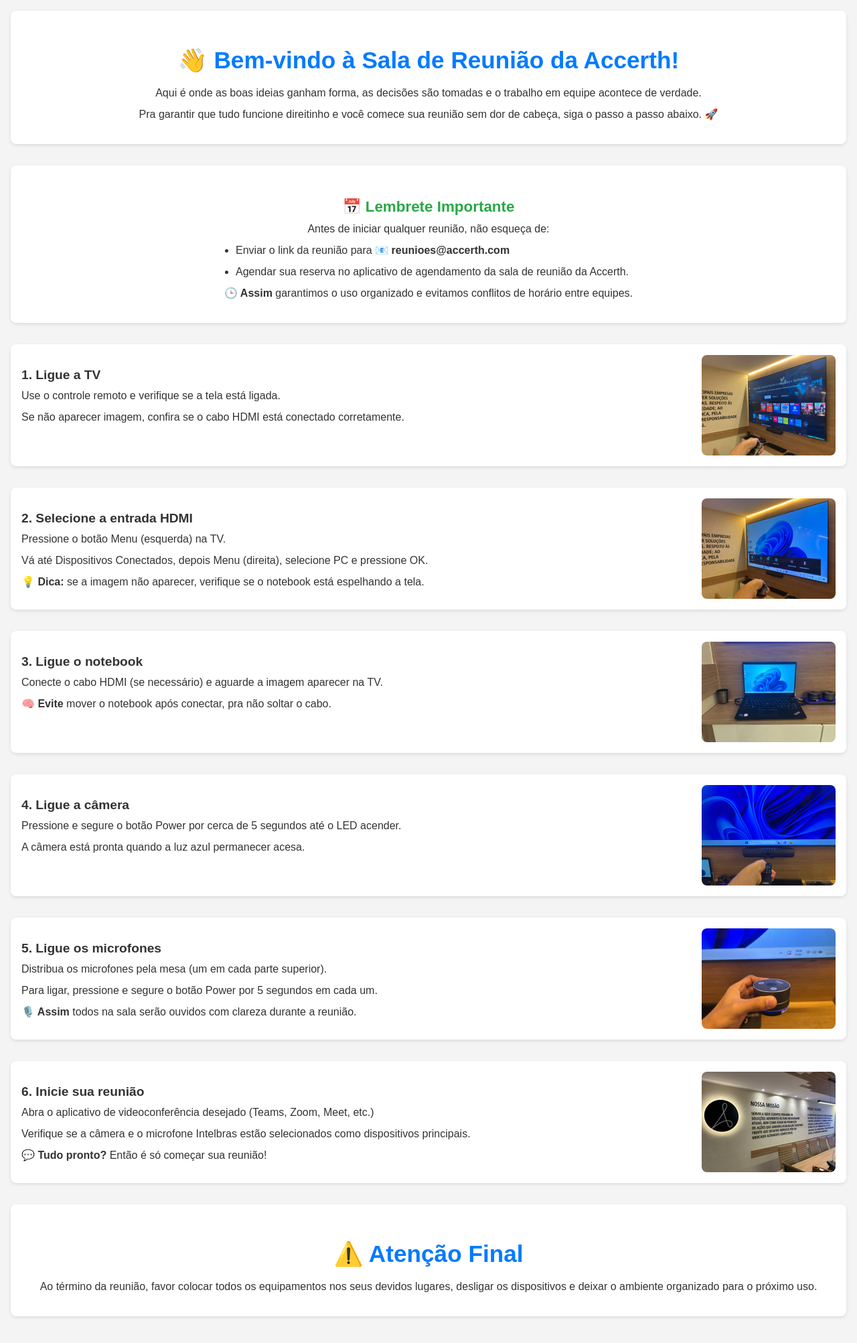
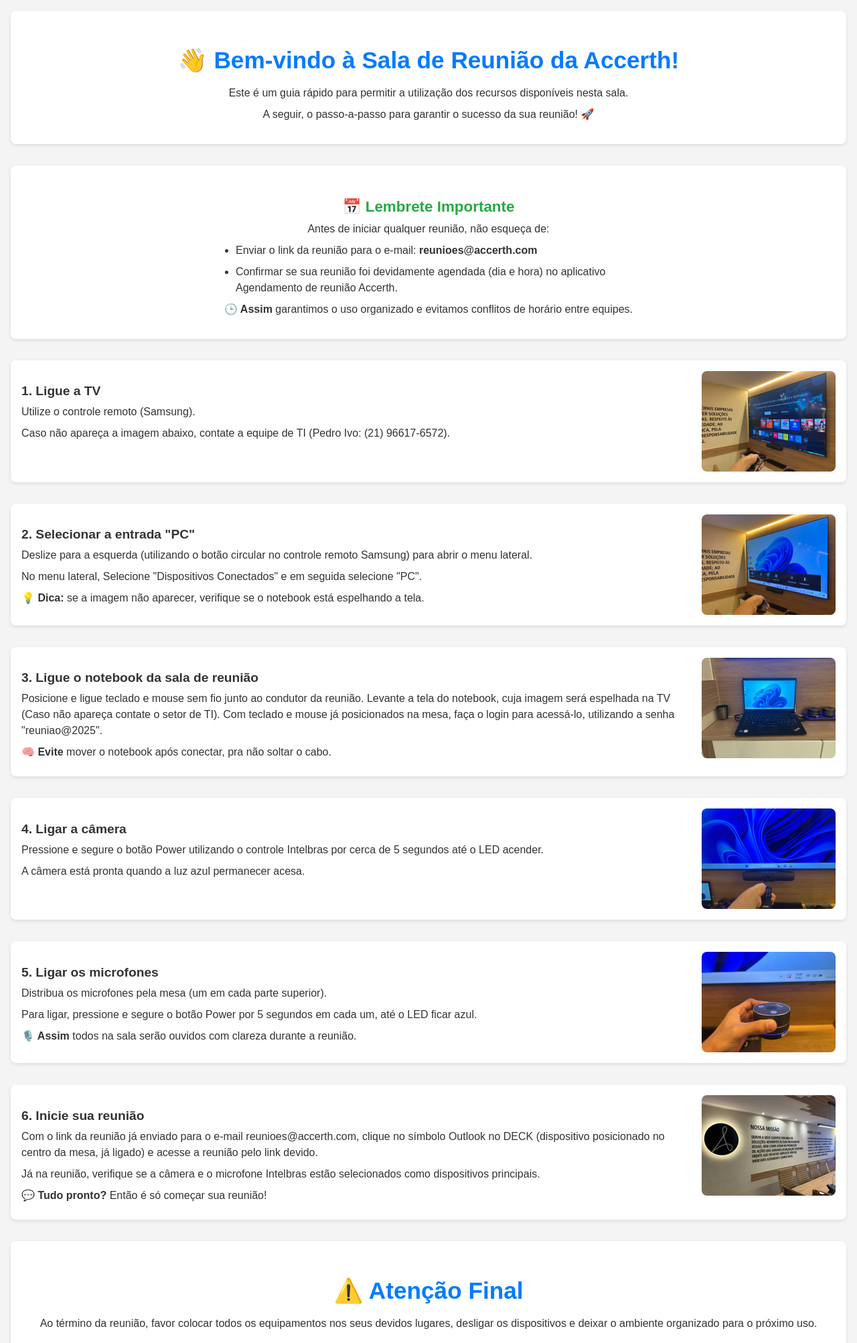
Before and after one commit to lealgoldenboy/manual_reuniao, a Flask app: page / in a window 1280 px wide. Shown: the part 76-2081 px from the top of the page at 67% size. Run offline with Flask 3, Linux system fonts and the light colour scheme.

```diff
--- a/templates/index.html
+++ b/templates/index.html
@@ -15,16 +15,16 @@
     <main>
         <section class="welcome">
             <h2>👋 Bem-vindo à Sala de Reunião da Accerth!</h2>
-            <p>Aqui é onde as boas ideias ganham forma, as decisões são tomadas e o trabalho em equipe acontece de verdade.</p>
-            <p>Pra garantir que tudo funcione direitinho e você comece sua reunião sem dor de cabeça, siga o passo a passo abaixo. 🚀</p>
+            <p>Este é um guia rápido para permitir a utilização dos recursos disponíveis nesta sala.</p>
+            <p>A seguir, o passo-a-passo para garantir o sucesso da sua reunião! 🚀</p>
         </section>
 
         <section class="reminder">
             <h3>📅 Lembrete Importante</h3>
             <p>Antes de iniciar qualquer reunião, não esqueça de:</p>
             <ul>
-                <li>Enviar o link da reunião para 📧 <strong>reunioes@accerth.com</strong></li>
-                <li>Agendar sua reserva no aplicativo de agendamento da sala de reunião da Accerth.</li>
+                <li>Enviar o link da reunião para o e-mail: <strong>reunioes@accerth.com</strong></li>
+                <li>Confirmar se sua reunião foi devidamente agendada (dia e hora) no aplicativo Agendamento de reunião Accerth. </li>
             </ul>
             <p><strong>🕒 Assim</strong> garantimos o uso organizado e evitamos conflitos de horário entre equipes.</p>
         </section>
@@ -32,17 +32,17 @@
         <section class="function">
             <div class="function-content">
                 <h3>1. Ligue a TV</h3>
-                <p>Use o controle remoto e verifique se a tela está ligada.</p>
-                <p>Se não aparecer imagem, confira se o cabo HDMI está conectado corretamente.</p>
+                <p>Utilize o controle remoto (Samsung).</p>
+                <p>Caso não apareça a imagem abaixo, contate a equipe de TI (Pedro Ivo: (21) 96617-6572).</p>
             </div>
             <img src="{{ url_for('static', filename='imagens/55.jpg') }}" alt="Ligar a TV">
         </section>
 
         <section class="function">
             <div class="function-content">
-                <h3>2. Selecione a entrada HDMI</h3>
-                <p>Pressione o botão Menu (esquerda) na TV.</p>
-                <p>Vá até Dispositivos Conectados, depois Menu (direita), selecione PC e pressione OK.</p>
+                <h3>2. Selecionar a entrada "PC"</h3>
+                <p>Deslize para a esquerda (utilizando o botão circular no controle remoto Samsung) para abrir o menu lateral.</p>
+                <p>No menu lateral, Selecione "Dispositivos Conectados" e em seguida selecione "PC".</p>
                 <p><strong>💡 Dica:</strong> se a imagem não aparecer, verifique se o notebook está espelhando a tela.</p>
             </div>
             <img src="{{ url_for('static', filename='imagens/33.jpg') }}" alt="Selecionar HDMI">
@@ -50,8 +50,8 @@
 
         <section class="function">
             <div class="function-content">
-                <h3>3. Ligue o notebook</h3>
-                <p>Conecte o cabo HDMI (se necessário) e aguarde a imagem aparecer na TV.</p>
+                <h3>3. Ligue o notebook da sala de reunião</h3>
+                <p>Posicione e ligue teclado e mouse sem fio junto ao condutor da reunião. Levante a tela do notebook, cuja imagem será espelhada na TV (Caso não apareça contate o setor de TI). Com teclado e mouse já posicionados na mesa, faça o login para acessá-lo, utilizando a senha "reuniao@2025". </p>
                 <p><strong>🧠 Evite</strong> mover o notebook após conectar, pra não soltar o cabo.</p>
             </div>
             <img src="{{ url_for('static', filename='imagens/22.jpg') }}" alt="Ligar Notebook">
@@ -59,8 +59,8 @@
 
         <section class="function">
             <div class="function-content">
-                <h3>4. Ligue a câmera</h3>
-                <p>Pressione e segure o botão Power por cerca de 5 segundos até o LED acender.</p>
+                <h3>4. Ligar a câmera</h3>
+                <p>Pressione e segure o botão Power utilizando o controle Intelbras por cerca de 5 segundos até o LED acender.</p>
                 <p>A câmera está pronta quando a luz azul permanecer acesa.</p>
             </div>
             <img src="{{ url_for('static', filename='imagens/11.jpg') }}" alt="Ligar Câmera">
@@ -68,9 +68,9 @@
 
         <section class="function">
             <div class="function-content">
-                <h3>5. Ligue os microfones</h3>
+                <h3>5. Ligar os microfones</h3>
                 <p>Distribua os microfones pela mesa (um em cada parte superior).</p>
-                <p>Para ligar, pressione e segure o botão Power por 5 segundos em cada um.</p>
+                <p>Para ligar, pressione e segure o botão Power por 5 segundos em cada um, até o LED ficar azul.</p>
                 <p><strong>🎙️ Assim</strong> todos na sala serão ouvidos com clareza durante a reunião.</p>
             </div>
             <img src="{{ url_for('static', filename='imagens/66.jpg') }}" alt="Ligar Microfones">
@@ -79,8 +79,8 @@
         <section class="function">
             <div class="function-content">
                 <h3>6. Inicie sua reunião</h3>
-                <p>Abra o aplicativo de videoconferência desejado (Teams, Zoom, Meet, etc.)</p>
-                <p>Verifique se a câmera e o microfone Intelbras estão selecionados como dispositivos principais.</p>
+                <p>Com o link da reunião já enviado para o e-mail reunioes@accerth.com, clique no símbolo Outlook no DECK (dispositivo posicionado no centro da mesa, já ligado) e acesse a reunião pelo link devido.</p>
+                <p>Já na reunião, verifique se a câmera e o microfone Intelbras estão selecionados como dispositivos principais.</p>
                 <p><strong>💬 Tudo pronto?</strong> Então é só começar sua reunião!</p>
             </div>
             <img src="{{ url_for('static', filename='imagens/77.jpg') }}" alt="Iniciar Reunião">
```
